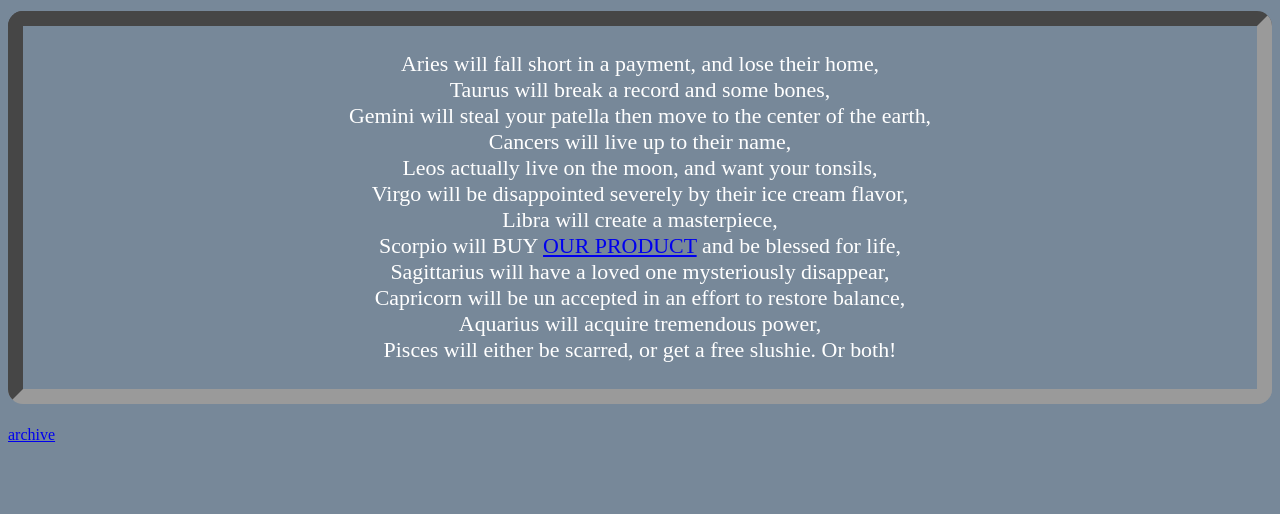
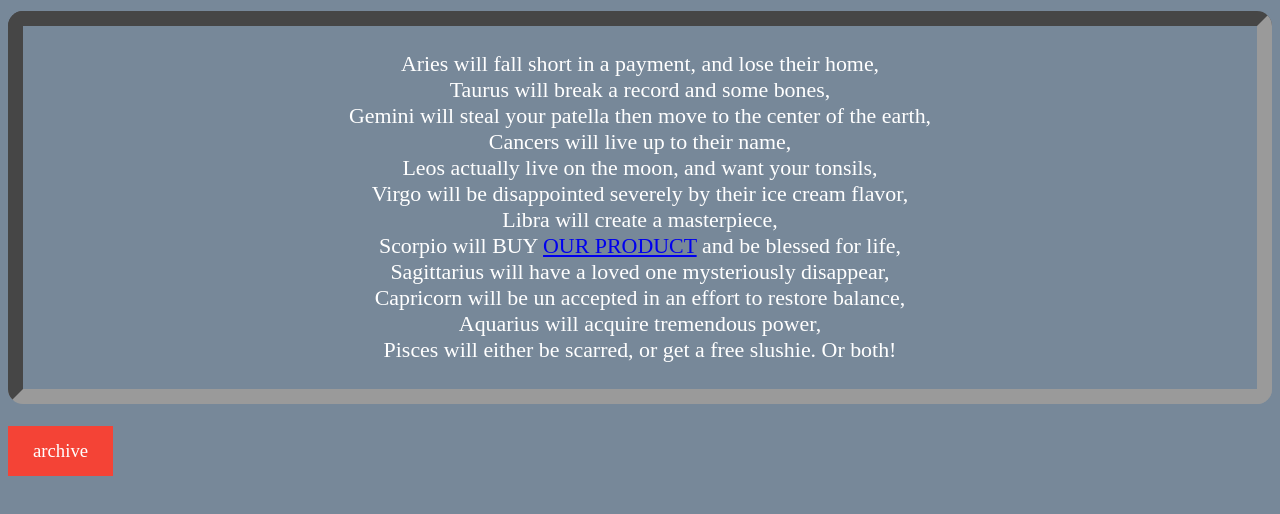
Before and after one commit to Heracc/horoscope, a plain HTML site: page 5-17-23.html in a window 1280 px wide. Shown: the part 108-622 px from the top of the page. Drawn offline with Linux system fonts and the light colour scheme.

Commit message:
Update 5-17-23.html

```diff
--- a/5-17-23.html
+++ b/5-17-23.html
@@ -59,7 +59,7 @@ a.style:hover, a:active {
 <br>
 <br>
   </p>
-  <a tag="style"href="https://heracc.github.io/horoscope/archive.html">archive</a>
+  <a class="style"href="https://heracc.github.io/horoscope/archive.html">archive</a>
 
 
 
```
